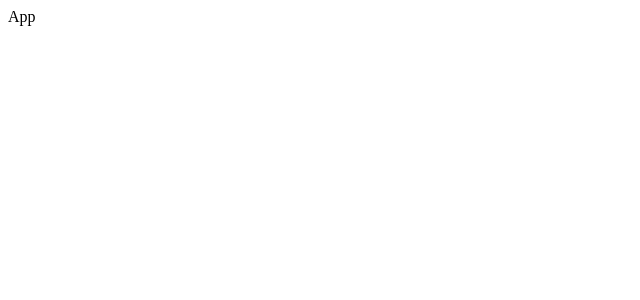
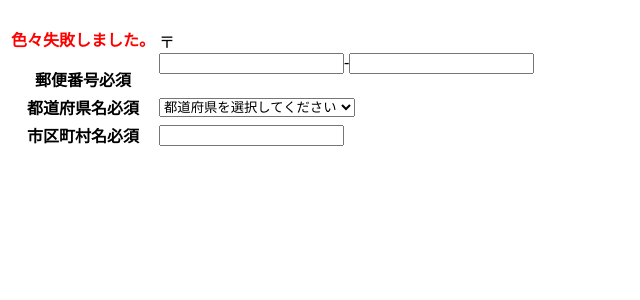
Before and after one commit to Nha-Na-mo7/React-v19, a React (Vite) app: page / in a window 1280 px wide. Shown: the top 300 px of the page, without its empty margins (0-640 px from the left). Built offline with nearby package versions, Linux system fonts and the light colour scheme.

Commit message:
feat: create base page

```diff
--- a/src/App.tsx
+++ b/src/App.tsx
@@ -1,3 +1,5 @@
+import { Form } from "./components/form";
+
 export const App = () => {
-  return <div>App</div>;
+  return <Form />;
 };
--- /dev/null
+++ b/src/components/form/index.tsx
@@ -0,0 +1,54 @@
+import { FC } from "react";
+
+export const Form: FC = (props) => {
+  return (
+    <form name="address">
+      <table>
+        <tbody>
+          <tr>
+            <th>
+              <p style={{ color: "red" }} className="errorMessage">
+                色々失敗しました。
+              </p>
+              <span>郵便番号</span>
+              <span className="fieldRequiredLabel">必須</span>
+            </th>
+            <td>
+              <div>
+                <span>〒</span>
+                <div>
+                  <input type="text" />
+                  -
+                  <input type="text" />
+                </div>
+              </div>
+            </td>
+          </tr>
+          <tr>
+            <th>
+              <span>都道府県名</span>
+              <span className="fieldRequiredLabel">必須</span>
+            </th>
+            <td>
+              <select name="prefecture">
+                <option hidden>都道府県を選択してください</option>
+                <option value="1">北海道</option>
+                <option value="13">東京都</option>
+                <option value="47">沖縄県</option>
+              </select>
+            </td>
+          </tr>
+          <tr>
+            <th>
+              <span>市区町村名</span>
+              <span className="fieldRequiredLabel">必須</span>
+            </th>
+            <td>
+              <input type="text" />
+            </td>
+          </tr>
+        </tbody>
+      </table>
+    </form>
+  );
+};
```
